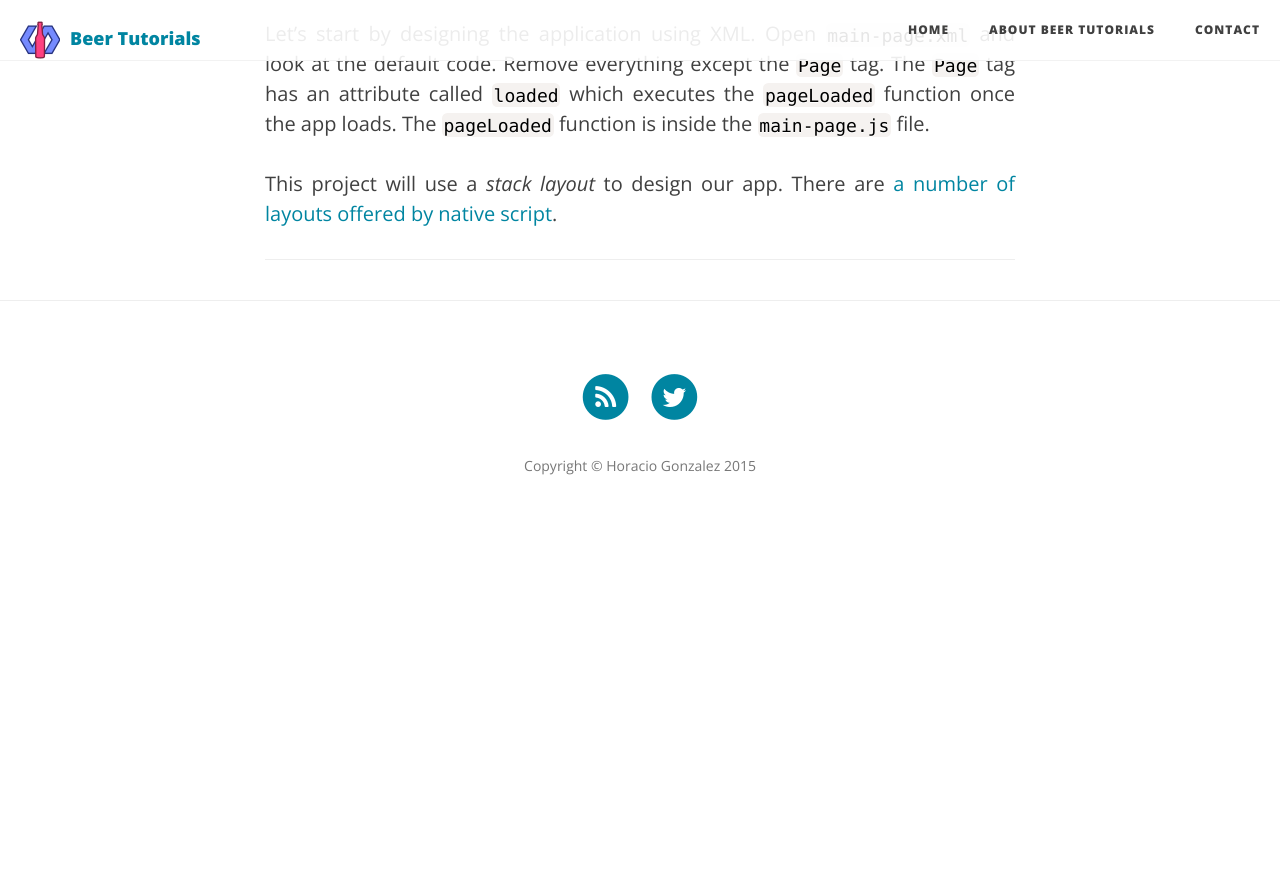
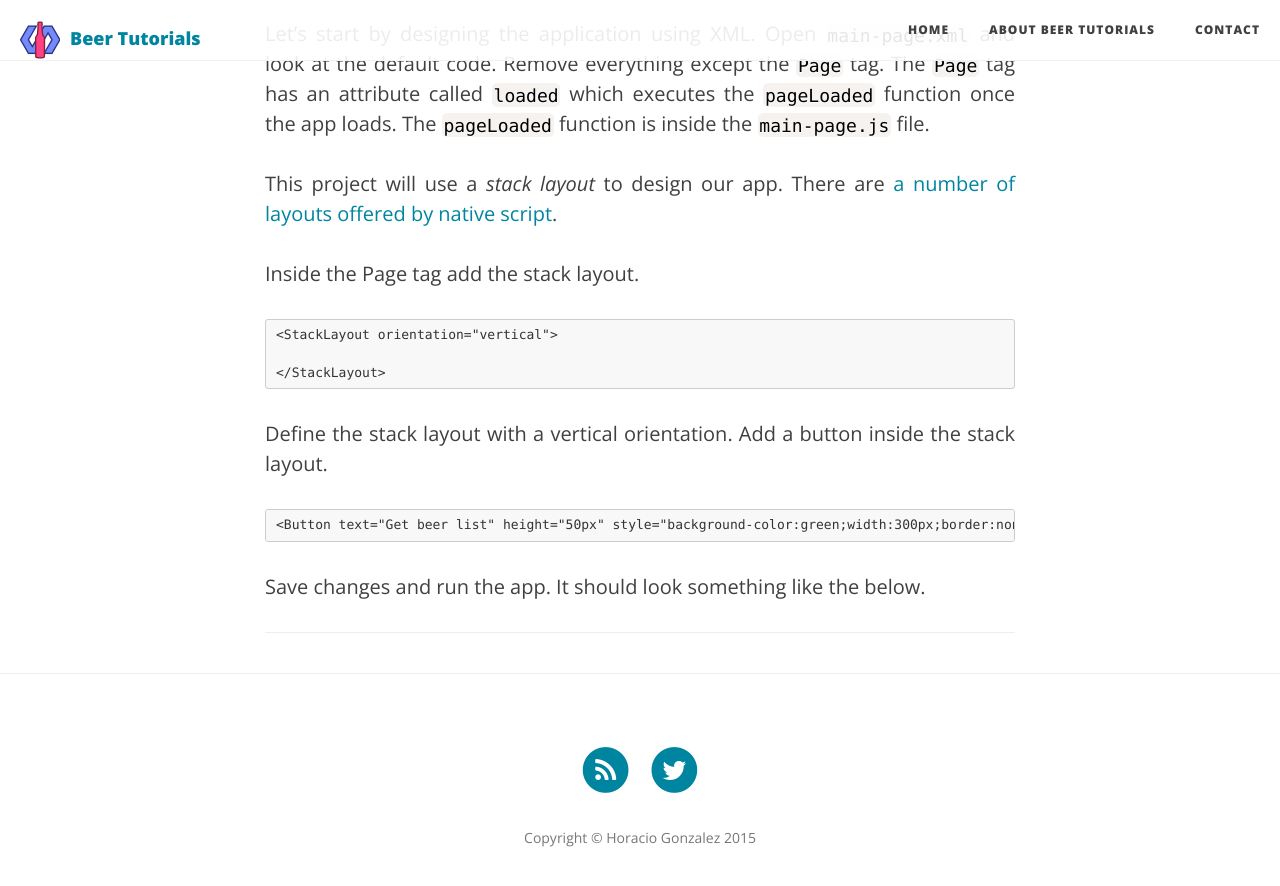
Before and after one commit to sipacate/website, a Jekyll site: the page built from _posts/2015-12-01-NativeScript-Beers.md, in a window 1280 px wide and 900 px high, scrolled down 1952 px. Shown: the top 886 px of the window. Built offline with Jekyll 4.4.1, drawn with Linux system fonts in a browser that asks for light colours; nearby versions of some CDN libraries; before the commit the page ends 2493 px from its top, so only the background shows below that; some of the changed text lies outside the part shown.

Commit message:
Writing tutorial

````diff
--- a/_posts/2015-12-01-NativeScript-Beers.md
+++ b/_posts/2015-12-01-NativeScript-Beers.md
@@ -77,3 +78,20 @@ Inside the `app` folder is a file called `main-page.xml` which has the default u
 Let’s start by designing the application using XML. Open `main-page.xml` and look at the default code. Remove everything except the `Page` tag. The `Page` tag has an attribute called `loaded` which executes the `pageLoaded` function once the app loads. The `pageLoaded` function is inside the `main-page.js` file.
 
 This project will use a *stack layout* to design our app. There are [a number of layouts offered by native script](http://docs.nativescript.org/layouts).
+
+Inside the Page tag add the stack layout.
+
+```
+<StackLayout orientation="vertical">
+
+</StackLayout>
+```
+
+
+Define the stack layout with a vertical orientation. Add a button inside the stack layout.
+
+```
+<Button text="Get beer list" height="50px" style="background-color:green;width:300px;border:none;font-size:20px;" />
+```
+
+Save changes and run the app. It should look something like the below.
````
Also changed, not shown: other parts of _posts/2015-12-01-NativeScript-Beers.md (+2 -1 lines).
